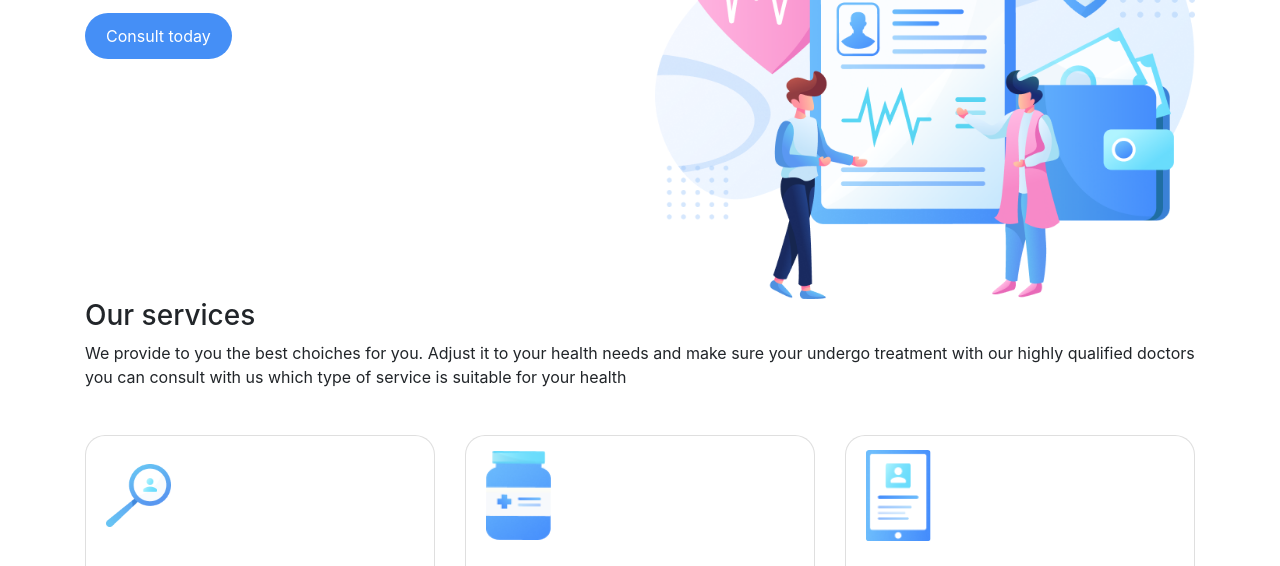
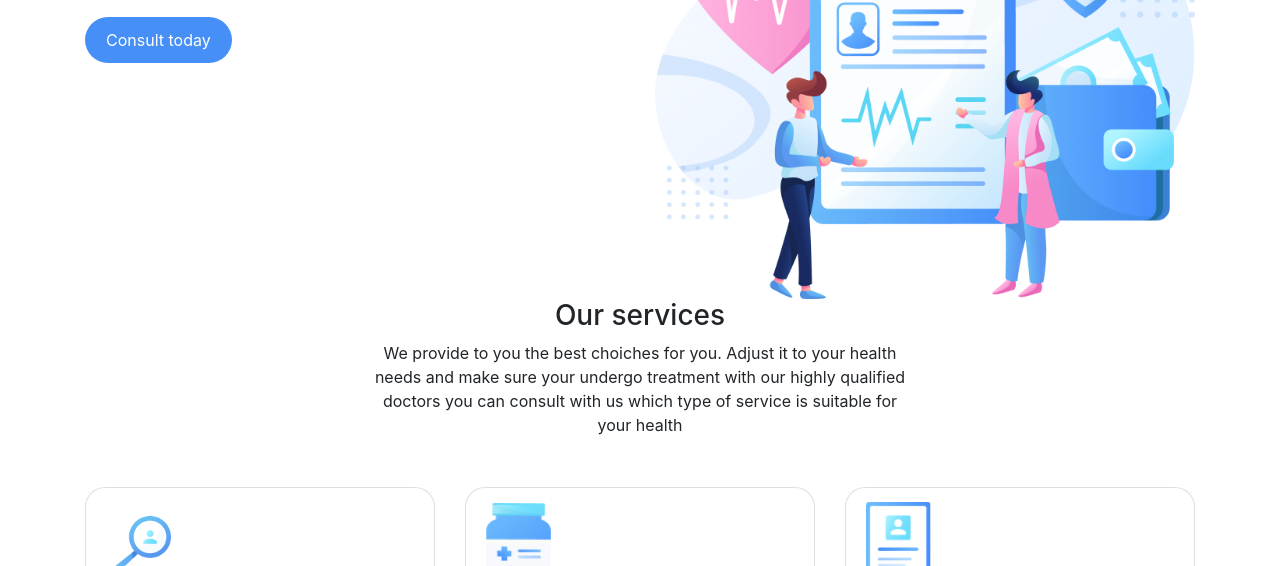
Before and after one commit to veedahv/Tragalfar-site, a plain HTML site: page index.html in a window 1280 px wide. Shown: the part 234-800 px from the top of the page. Drawn offline with nearby package versions, Linux system fonts and the light colour scheme.

Commit message:
new commit

```diff
--- a/css/style.css
+++ b/css/style.css
@@ -6,6 +6,12 @@
 
 ul {
     list-style: none;
+}
+
+p {
+    max-width: 550px;
+    margin: auto;
+    margin-bottom: 20px;
 }
 
 .flex {
--- a/index.html
+++ b/index.html
@@ -62,7 +62,7 @@
 
     <section class="service___section">
         <div class="container">
-            <div class="">
+            <div class="text-center">
                 <h3 class="section-title">Our services</h3>
                 <p class="">
                     We provide to you the best choiches for you.
@@ -216,7 +216,7 @@
                                 </div>
                             </div>
                         </div>
-                        <div class="">
+                        <div class="col-sm-6">
                             <p>
                                 “Our dedicated patient engagement app and web
                                 portal allow you to access information instantaneously
```
